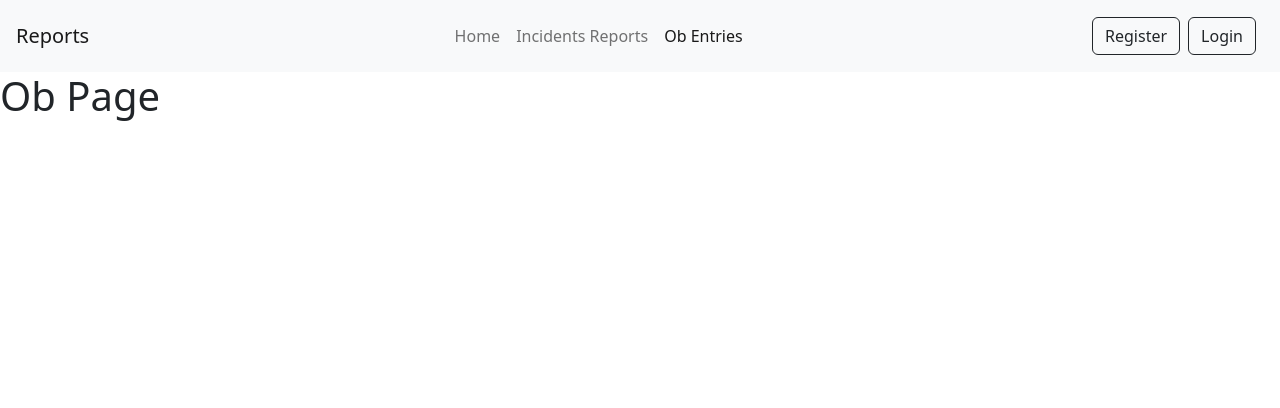
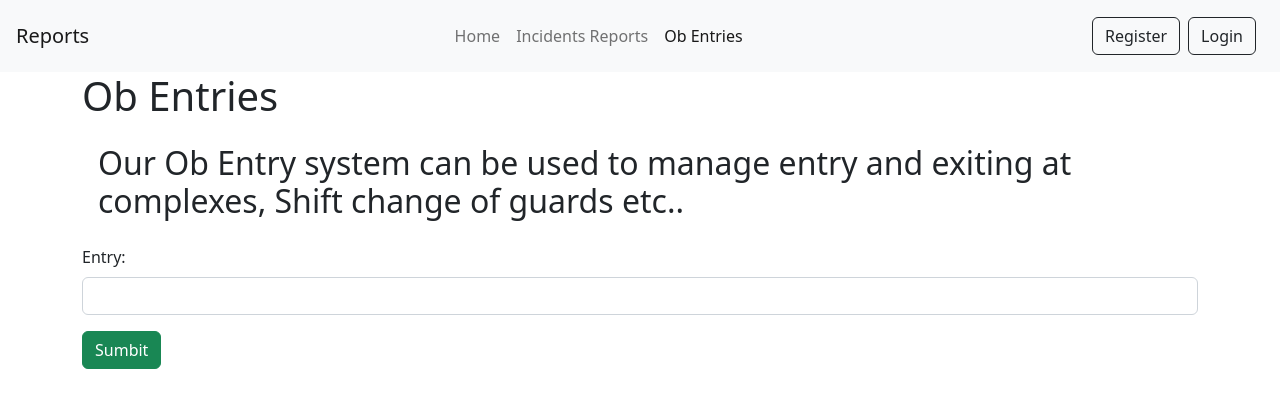
Before and after one commit to Kerneels94/reports, a React (Create React App) app: page /ob in a window 1280 px wide. Shown: the top 408 px of the page. Built offline with nearby package versions, Linux system fonts and the light colour scheme.

Commit message:
Changes made to ob entries file

```diff
--- a/src/App.css
+++ b/src/App.css
@@ -6,7 +6,7 @@ p {
   font-size: 1.4rem;
 }
 
-@media (min-width: 768px) {
+@media (min-width: 60rem) {
   .split {
     display: grid;
     grid-template-columns: repeat(2, 1fr);
--- a/src/Components/Header.js
+++ b/src/Components/Header.js
@@ -1,5 +1,5 @@
 // Imports
-import { useState } from "react";
+import { useState, useEffect } from "react";
 import {
   Button,
   Container,
@@ -11,7 +11,7 @@ import {
   ButtonToolbar,
 } from "react-bootstrap";
 
-import { Routes, Route, Link } from "react-router-dom";
+import { Routes, Route } from "react-router-dom";
 import { LinkContainer } from "react-router-bootstrap";
 
 import Home from "../Pages/Home";
@@ -72,28 +72,40 @@ const Header = () => {
         <Modal.Body>Please fill in the form to register</Modal.Body>
         <Container className="mb-2">
           <Form>
-            <Form.Group className="mb-3" controlId="formBasicEmail">
-              <Form.Label>User Name</Form.Label>
-              <Form.Control type="email" placeholder="Enter username" />
+            <Form.Group className="mb-3" controlId="formName">
+              <Form.Label className="name">User Name</Form.Label>
+              <Form.Control
+                name="userName"
+                type="text"
+                placeholder="Enter username"
+              />
             </Form.Group>
 
-            <Form.Group className="mb-3" controlId="formBasicEmail">
+            <Form.Group className="mb-3" controlId="email">
               <Form.Label>Email address</Form.Label>
-              <Form.Control type="email" placeholder="Enter email" />
+              <Form.Control
+                name="userEmail"
+                type="email"
+                placeholder="Enter email"
+              />
               <Form.Text className="text-muted">
                 We'll never share your email with anyone else.
               </Form.Text>
             </Form.Group>
 
-            <Form.Group className="mb-3" controlId="formBasicPassword">
+            <Form.Group className="mb-3" controlId="password">
               <Form.Label>Password</Form.Label>
-              <Form.Control type="password" placeholder="Password" />
+              <Form.Control
+                name="userPassword"
+                type="password"
+                placeholder="Password"
+              />
               <Form.Text className="text-muted">
                 We'll never share your password with anyone else.
               </Form.Text>
             </Form.Group>
 
-            <Button variant="primary" type="submit">
+            <Button variant="primary" type="submit" id="confirm">
               Register
             </Button>
           </Form>
--- a/src/Pages/Home.js
+++ b/src/Pages/Home.js
@@ -5,7 +5,7 @@ import ObReports from "../Components/ObReports";
 const Home = () => {
   return (
     <>
-      <Container className="p-3">
+      <Container>
         <h1>Welcome to reports</h1>
         <h2>
           A online web based solution for security companies that write incident
@@ -14,10 +14,6 @@ const Home = () => {
         <Incidents />
         <ObReports />
       </Container>
-
-      <footer className="d-flex align-items-center justify-content-around bg-dark text-light">
-        <h2>Created by Inpulsa &copy;2022</h2>
-      </footer>
     </>
   );
 };
--- a/src/Pages/Incidents.js
+++ b/src/Pages/Incidents.js
@@ -1,4 +1,4 @@
-import { Form, Button, Container, FormGroup } from "react-bootstrap";
+import { Form, Button, Container } from "react-bootstrap";
 
 const Incidents = () => (
   <>
@@ -16,7 +16,7 @@ const Incidents = () => (
         7: Report
         */}
 
-    <Container className="p-3">
+    <Container>
       <h1>Incident Report</h1>
       <h2>
         Please fill in the form below with all the relevant information for the
--- a/src/Pages/Ob.js
+++ b/src/Pages/Ob.js
@@ -1,5 +1,56 @@
+import { useState } from "react";
+import { Container, Form, Button } from "react-bootstrap";
+
 const Ob = () => {
-  return <h1>Ob Page</h1>;
+  const [item, setItem] = useState();
+  const [list, setList] = useState([]);
+
+  const addItem = (e) => {
+    const data = { item };
+    e.preventDefault();
+    if (data) {
+      setList((ls) => [...ls, data]);
+      item("");
+    }
+  };
+
+  return (
+    <>
+      <Container>
+        <h1>Ob Entries</h1>
+        <h2>
+          Our Ob Entry system can be used to manage entry and exiting at
+          complexes, Shift change of guards etc..
+        </h2>
+
+        {/* Form */}
+
+        <Form>
+          <Form.Group>
+            <Form.Label>Entry: </Form.Label>
+            <Form.Control
+              type="text"
+              className="mb-3"
+              value={item}
+              onChange={(e) => setItem(e.target.value)}
+            ></Form.Control>
+          </Form.Group>
+
+          <Button className="btn-success" type="submit" onClick={addItem}>
+            Sumbit
+          </Button>
+
+          {list.map((i, index) => {
+            return (
+              <div>
+                <li key={index}>{i.item}</li>
+              </div>
+            );
+          })}
+        </Form>
+      </Container>
+    </>
+  );
 };
 
 export default Ob;
```
